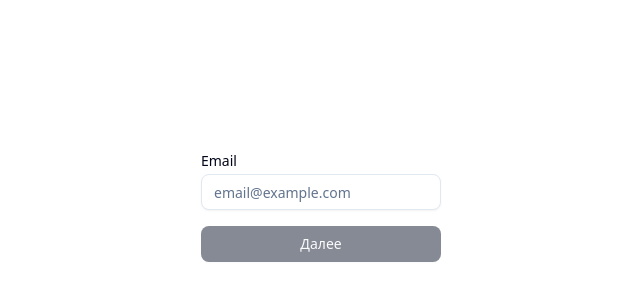
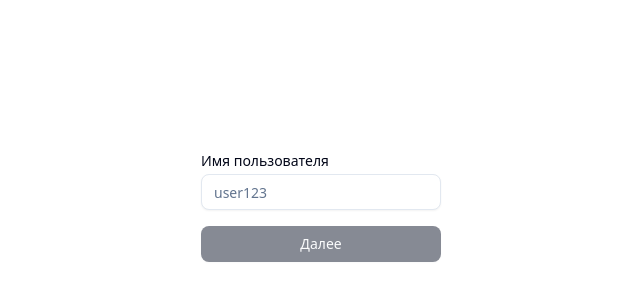
Before and after one commit to DeveloperMan313/hackathon-stellaris-frontend, a SvelteKit app: page /signin in a window 1280 px wide. Shown: the part 192-492 px from the top of the page, without its empty margins (319-959 px from the left). Built offline with nearby package versions, Linux system fonts and the light colour scheme; no server answers.

Commit message:
Fix signin/signup

```diff
--- a/src/lib/validation.ts
+++ b/src/lib/validation.ts
@@ -10,20 +10,6 @@ export function usernameGetError(value: string): string | null {
     return null;
   }
   return `At least ${minLength} symbols`;
-}
-
-/**
- * Check email
- * @param {string} value - email string
- * @returns {string?} - error message or null
- */
-export function emailGetError(value: string): string | null {
-  const emailRegexp = /^[^@]+@[^@]+\.[^@]+$/;
-  const isValid = emailRegexp.test(value);
-  if (isValid) {
-    return null;
-  }
-  return "Invalid email";
 }
 
 const passMinLength = 8;
--- a/src/routes/signin/+page.svelte
+++ b/src/routes/signin/+page.svelte
@@ -1,13 +1,13 @@
 <script lang="ts">
   import InputField from "$lib/templates/InputField.svelte";
-    import { emailGetError } from "$lib/validation";
+  import { usernameGetError } from "$lib/validation";
   import { AuthApi } from "$lib/api";
   import { Button } from "$lib/components/ui/button/index.js";
   import { goto } from "$app/navigation";
   import { resolve } from "$app/paths";
 
-    let emailValue = $state("");
-    let emailIsValid = $state(false);
+  let usernameValue = $state("");
+  let usernameIsValid = $state(false);
 
   let passwordValue = $state("");
 
@@ -20,7 +20,7 @@
   const makeRequest = async () => {
     try {
       await AuthApi.logIn({
-                email: emailValue,
+        username: usernameValue,
         password: passwordValue,
       });
 
@@ -38,18 +38,18 @@
       style:margin-left={`${-100 * registrationStage}%`}
     >
       <InputField
-                type="email"
-                getError={emailGetError}
-                bind:value={emailValue}
-                bind:isValid={emailIsValid}
-                label="Email"
-                placeholder="email@example.com"
+        type="text"
+        getError={usernameGetError}
+        bind:value={usernameValue}
+        bind:isValid={usernameIsValid}
+        label="Имя пользователя"
+        placeholder="user123"
         noSpaces={true}
       />
       <Button
         class="cursor-pointer"
         onclick={advanceStage}
-                disabled={!emailIsValid}>Далее</Button
+        disabled={!usernameIsValid}>Далее</Button
       >
     </div>
     <div class="flex w-full shrink-0 flex-col gap-4 p-6">
--- a/src/routes/signup/+page.svelte
+++ b/src/routes/signup/+page.svelte
@@ -1,29 +1,27 @@
 <script lang="ts">
-  import InputField from '$lib/templates/InputField.svelte';
+  import InputField from "$lib/templates/InputField.svelte";
   import {
     usernameGetError,
-    emailGetError,
     signupPasswordGetError,
-    getPasswordRepeatGetError
-  } from '$lib/validation';
-  import { AuthApi } from '$lib/api';
-  import { Button } from '$lib/components/ui/button/index.js';
-  import { goto } from '$app/navigation';
-  import { resolve } from '$app/paths';
+    getPasswordRepeatGetError,
+  } from "$lib/validation";
+  import { AuthApi } from "$lib/api";
+  import { Button } from "$lib/components/ui/button/index.js";
+  import { goto } from "$app/navigation";
+  import { resolve } from "$app/paths";
 
-  let usernameValue = $state('');
+  let usernameValue = $state("");
   let usernameIsValid = $state(false);
 
-  let emailValue = $state('');
-  let emailIsValid = $state(false);
-
-  let passwordValue = $state('');
+  let passwordValue = $state("");
   let passwordIsValid = $state(false);
 
-  let passwordRepeatedValue = $state('');
+  let passwordRepeatedValue = $state("");
   let passwordRepeatedIsValid = $state(false);
 
-  const passwordRepeatedGetError = $derived(getPasswordRepeatGetError(passwordValue));
+  const passwordRepeatedGetError = $derived(
+    getPasswordRepeatGetError(passwordValue),
+  );
 
   let registrationStage = $state(0);
 
@@ -35,13 +33,12 @@
     try {
       await AuthApi.register({
         username: usernameValue,
-        email: emailValue,
-        password: passwordValue
+        password: passwordValue,
       });
 
-      goto(resolve('/'));
+      goto(resolve("/"));
     } catch (error) {
-      alert(error instanceof Error ? error.message : 'Registration failed');
+      alert(error instanceof Error ? error.message : "Registration failed");
     }
   };
 </script>
@@ -61,20 +58,11 @@
         placeholder="user123"
         noSpaces={true}
       />
-      <Button class="cursor-pointer" onclick={advanceStage} disabled={!usernameIsValid}>Далее</Button
+      <Button
+        class="cursor-pointer"
+        onclick={advanceStage}
+        disabled={!usernameIsValid}>Далее</Button
       >
-    </div>
-    <div class="flex w-full shrink-0 flex-col gap-4 p-6">
-      <InputField
-        type="email"
-        getError={emailGetError}
-        bind:value={emailValue}
-        bind:isValid={emailIsValid}
-        label="Email"
-        placeholder="email@example.com"
-        noSpaces={true}
-      />
-      <Button class="cursor-pointer" onclick={advanceStage} disabled={!emailIsValid}>Далее</Button>
     </div>
     <div class="flex w-full shrink-0 flex-col gap-4 p-6">
       <InputField
@@ -86,7 +74,10 @@
         placeholder="Введите пароль"
         noSpaces={true}
       />
-      <Button class="cursor-pointer" onclick={advanceStage} disabled={!passwordIsValid}>Далее</Button
+      <Button
+        class="cursor-pointer"
+        onclick={advanceStage}
+        disabled={!passwordIsValid}>Далее</Button
       >
     </div>
     <div class="flex w-full shrink-0 flex-col gap-4 p-6">
@@ -99,8 +90,10 @@
         placeholder="Введите пароль"
         noSpaces={true}
       />
-      <Button class="cursor-pointer" onclick={makeRequest} disabled={!passwordRepeatedIsValid}
-        >Зарегистрироваться</Button
+      <Button
+        class="cursor-pointer"
+        onclick={makeRequest}
+        disabled={!passwordRepeatedIsValid}>Зарегистрироваться</Button
       >
     </div>
   </div>
```
Also changed, not shown: src/lib/types/api.ts (+2 -9 lines). Lines whose indentation alone changed are shown as unchanged.
